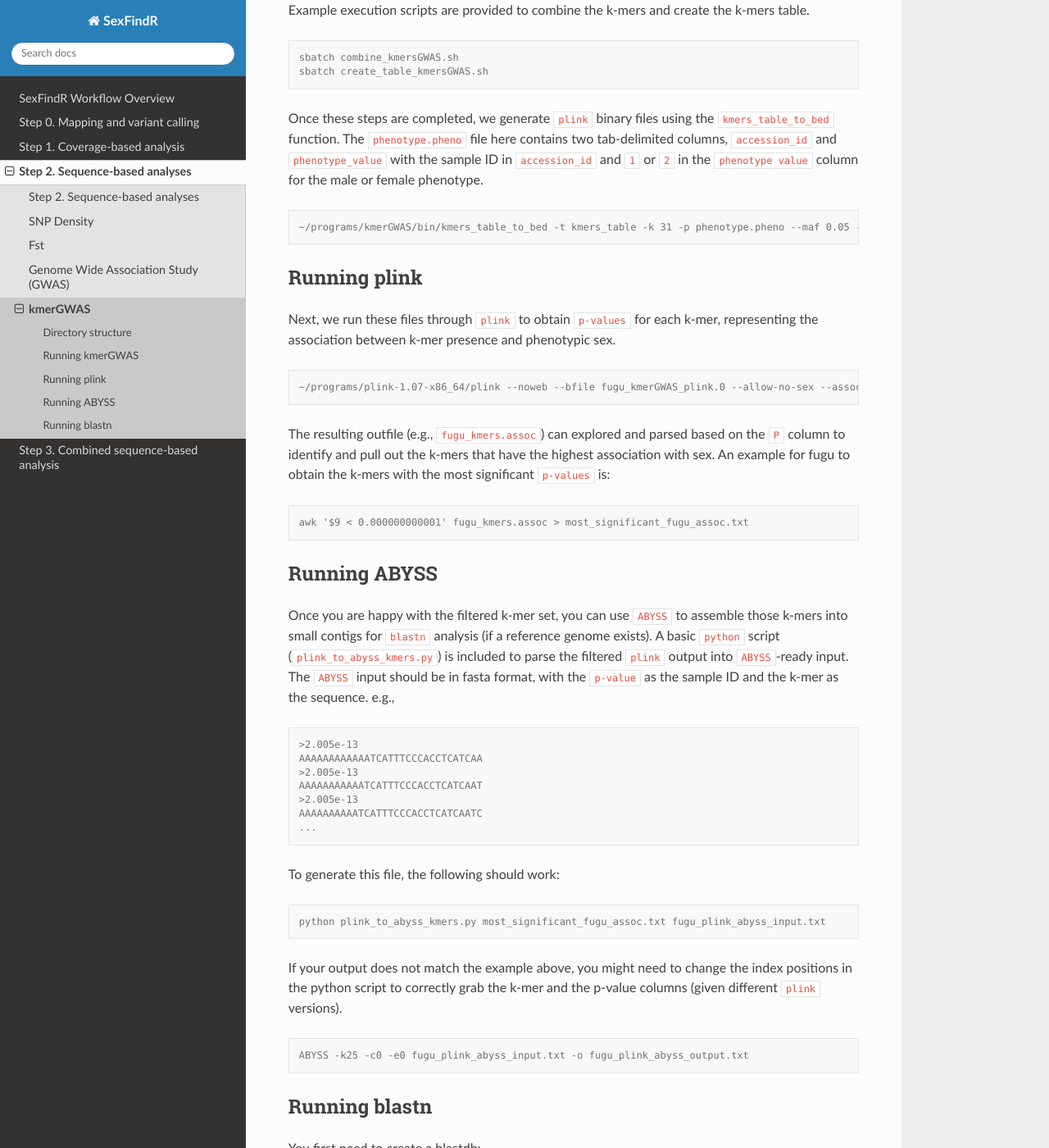
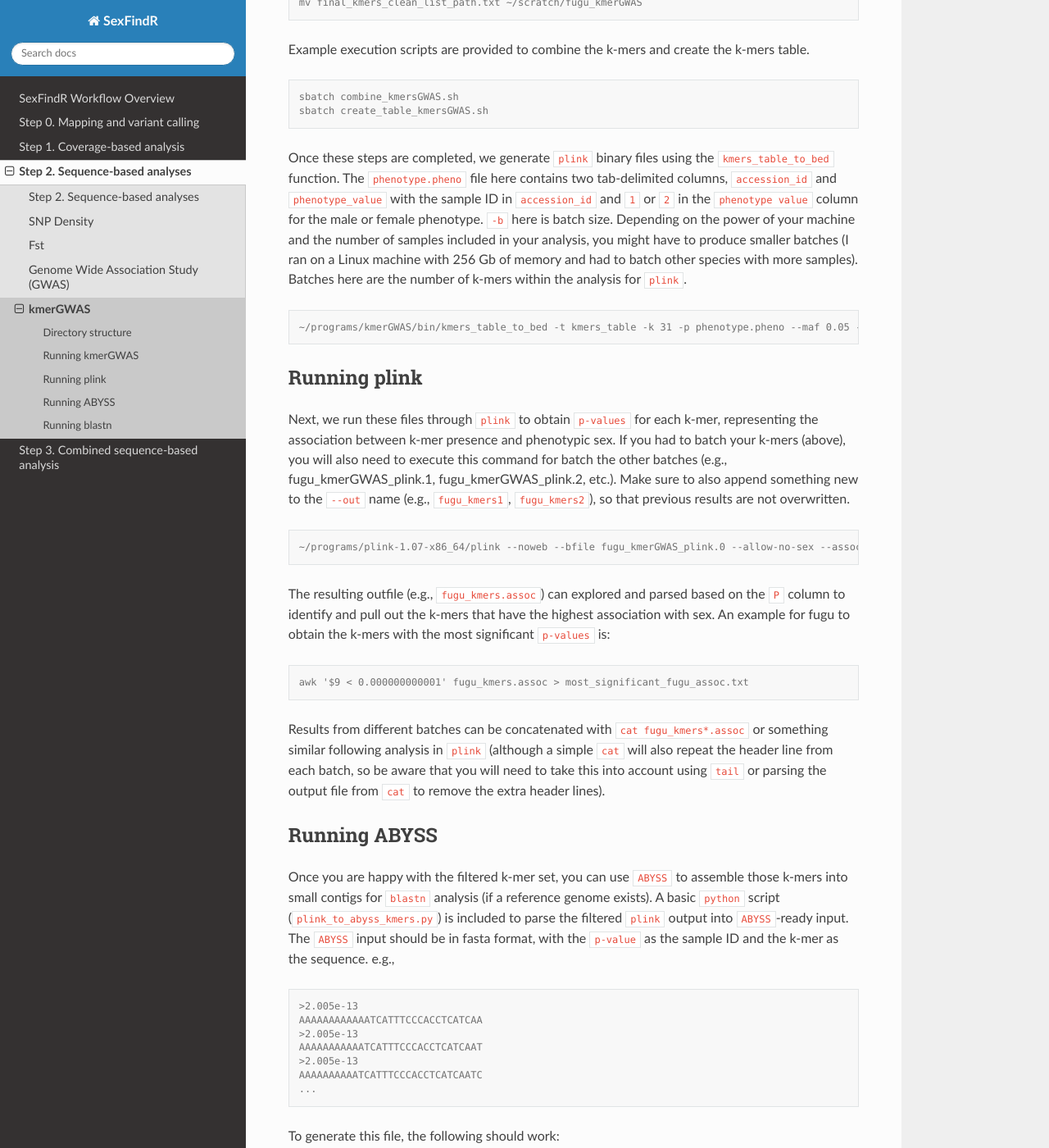
Before and after one commit to phil-grayson/SexFindR, a Sphinx documentation site: the page built from docs/source/kmerGWAS.rst, in a window 1280 px wide and 1400 px high, scrolled down 1727 px. Shown: the whole window at 82% size. Built offline with Sphinx 7.4.7 and the Read the Docs theme 2.0.0, drawn with Linux system fonts in a browser that asks for light colours; some of the changed text lies outside the part shown.

Commit message:
updates to files and docs

```diff
--- a/docs/source/Fst.rst
+++ b/docs/source/Fst.rst
@@ -11,4 +11,4 @@ Example command
 
     vcftools --gzvcf biallelic_filtered_PASS_fugu_14M_13F.vcf.gz --weir-fst-pop snpDen_males.txt --weir-fst-pop snpDen_females.txt --out biallelic_fst
 
-Here, we make use of the same ``snpDen_males.txt`` and ``snpDen_females.txt`` reference files to indicate which samples are phenotypically male and female.
+Here, we make use of the same ``snpDen_males.txt`` and ``snpDen_females.txt`` reference files from the SNP Density step to assign individuals to their correct "population".
--- a/docs/source/SNP Density.rst
+++ b/docs/source/SNP Density.rst
@@ -2,7 +2,7 @@
 SNP Density
 ===========
 
-In nascent sex-linked sequences, we would expect to see differences in overall SNP density between males and females due to Y reads still mapping to the X. This is due to the divergent evolutionary trajectories of the X and Y following recombination suppression on the Y. SNP density can identify regions where male or female-specific SNPs are still segregating within their respective populations.
+In nascent sex-linked sequences, we would expect to see differences in overall SNP density between males and females due to Y reads still mapping to the X (or W to the Z). This is due to the divergent evolutionary trajectories of the X and Y following recombination suppression on the Y. SNP density can identify regions where male or female-specific SNPs are still segregating within their respective populations.
 
 This analysis requires ``vcftools`` and ``R``.
 
--- a/docs/source/Step 1. Coverage-based analysis.rst
+++ b/docs/source/Step 1. Coverage-based analysis.rst
@@ -19,4 +19,4 @@ Note that you will need to modify ``run_difcover.sh`` to have a proper path for
     chmod u+rwx samtools_Modaldepth.sh
     for file in $(ls *q.bam); do ./samtools_Modaldepth.sh $file; done
 
-Once you have a modal depth for each sample you are interested in, ``AC`` is modal (coverage of sample 2 / modal coverage of sample 1). Of note, I have found that although this works well for some samples, others report a modal depth of 1, which is not helpful for determining ``AC``. In these cases, I have have mixed success simply using the ratio of the ``bam`` file sizes for ``AC``. This can be dialed in after the analysis as well by plotting and examining the center of the distribution (which should lie at 0 for autosomes if ``AC`` is properly set).
+Once you have a modal depth for each sample you are interested in, ``AC`` is (modal coverage of sample 2 / modal coverage of sample 1). Of note, I have found that although this works well for some samples, others report a modal depth of 1, which is not helpful for determining ``AC``. In these cases, I have have mixed success simply using the ratio of the ``bam`` file sizes for ``AC``. This can be dialed in after the analysis as well by plotting and examining the center of the distribution (which should lie at 0 for autosomes if ``AC`` is properly set).
--- a/docs/source/kmerGWAS.rst
+++ b/docs/source/kmerGWAS.rst
@@ -9,18 +9,18 @@ After testing a few other k-mer association algorithms as well as a number of sp
 Directory structure
 -------------------
 
-``kmerGWAS`` requires a specific directory structure and requires a number of individual commands be run in a particular order. This is presented below, but more information can be found in the kmerGWAS manual here (https://github.com/voichek/kmersGWAS/blob/master/manual.pdf).
+``kmerGWAS`` requires a specific directory structure and has many separate steps. These are presented below, but more information can be found in the kmerGWAS manual here (https://github.com/voichek/kmersGWAS/blob/master/manual.pdf).
 
 Generally, you want the following:
 
 1. Files present in a top level directory
 2. Individual directories created within the top level directory corresponding to the base name of each sample (e.g., top level directory contains ``SRR8585991_1.fastq.gz``, ``SRR8585991_2.fastq.gz``, and the ``SRR8585991`` directory)
-3. Within the base name subdirectories, there are execution scripts and an ``input_files.txt`` file that contains the paths to the ``fastq`` files (e.g., ``../SRR8585991_1.fastq.gz`` and ``../SRR8585991_2.fastq.gz`` each on their own line).
+3. Within the base name subdirectories (e.g., ``SRR8585991``), there are execution scripts and an ``input_files.txt`` file that contains the paths to the ``fastq`` files (e.g., ``../SRR8585991_1.fastq.gz`` and ``../SRR8585991_2.fastq.gz`` each on their own line).
 
 Running kmerGWAS
 ----------------
 
-The following is a set of example commands to set up the directory structure for the fugu samples, but these will need to be made specific to your file names, path, etc. Many of these steps were executed on a SLURM system and the execution scripts will need to be modified to match your system as well. This process begins with the ``fastq`` files and the execution scripts in the ``fugu_kmerGWAS`` directory.
+The following is a set of example commands to set up the directory structure for the fugu samples, but these will need to be made specific to your file names, path, etc. Many of these steps were executed on a SLURM system and the execution scripts will need to be modified to match your system as well. This process begins with the ``fastq`` files and one copy of each of the execution scripts in the top level (``fugu_kmerGWAS``) directory. All commands are executed from that top level directory. I have included an example of all necessary text files in the GitHub repository to check against as well.
 
 .. code-block:: console
 
@@ -57,7 +57,7 @@ Example execution scripts are provided to combine the k-mers and create the k-me
     sbatch combine_kmersGWAS.sh
     sbatch create_table_kmersGWAS.sh
 
-Once these steps are completed, we generate ``plink`` binary files using the ``kmers_table_to_bed`` function. The ``phenotype.pheno`` file here contains two tab-delimited columns, ``accession_id`` and ``phenotype_value`` with the sample ID in ``accession_id`` and ``1`` or ``2`` in the ``phenotype value`` column for the male or female phenotype.
+Once these steps are completed, we generate ``plink`` binary files using the ``kmers_table_to_bed`` function. The ``phenotype.pheno`` file here contains two tab-delimited columns, ``accession_id`` and ``phenotype_value`` with the sample ID in ``accession_id`` and ``1`` or ``2`` in the ``phenotype value`` column for the male or female phenotype. ``-b`` here is batch size. Depending on the power of your machine and the number of samples included in your analysis, you might have to produce smaller batches (I ran on a Linux machine with 256 Gb of memory and had to batch other species with more samples). Batches here are the number of k-mers within the analysis for ``plink``.
 
 .. code-block:: console
 
@@ -66,7 +66,7 @@ Once these steps are completed, we generate ``plink`` binary files using the ``k
 Running plink
 -------------
 
-Next, we run these files through ``plink`` to obtain ``p-values`` for each k-mer, representing the association between k-mer presence and phenotypic sex.
+Next, we run these files through ``plink`` to obtain ``p-values`` for each k-mer, representing the association between k-mer presence and phenotypic sex. If you had to batch your k-mers (above), you will also need to execute this command for batch the other batches (e.g., fugu_kmerGWAS_plink.1, fugu_kmerGWAS_plink.2, etc.). Make sure to also append something new to the ``--out`` name (e.g., ``fugu_kmers1``, ``fugu_kmers2``), so that previous results are not overwritten.
 
 .. code-block:: console
 
@@ -77,6 +77,8 @@ The resulting outfile (e.g., ``fugu_kmers.assoc``) can explored and parsed based
 .. code-block:: console
 
     awk '$9 < 0.000000000001' fugu_kmers.assoc > most_significant_fugu_assoc.txt
+
+Results from different batches can be concatenated with ``cat fugu_kmers*.assoc`` or something similar following analysis in ``plink`` (although a simple ``cat`` will also repeat the header line from each batch, so be aware that you will need to take this into account using ``tail`` or parsing the output file from ``cat`` to remove the extra header lines).
 
 Running ABYSS
 -------------
@@ -99,7 +101,7 @@ To generate this file, the following should work:
 
     python plink_to_abyss_kmers.py most_significant_fugu_assoc.txt fugu_plink_abyss_input.txt
 
-If your output does not match the example above, you might need to change the index positions in the python script to correctly grab the k-mer and the p-value columns (given different ``plink`` versions).
+If your output does not match the example above, you might need to change the index positions in the python script to correctly grab the k-mer and the p-value columns (given different ``plink`` versions). This input file is then run through ABYSS to assemble small contigs.
 
 .. code-block:: console
 
@@ -107,6 +109,8 @@ If your output does not match the example above, you might need to change the in
 
 Running blastn
 --------------
+
+If you have a reference genome, you might be interested in where the enriched k-mers map to. The easiest way to check this is through a ``blastn`` analysis.
 
 You first need to create a blastdb:
 
@@ -120,4 +124,4 @@ Then you can run blastn:
 
     blastn -query fugu_plink_abyss_output.txt -db GCF_901000725.2_fTakRub1.2_genomic.fna -outfmt 6
 
-The output file from blastn will provide top candidate regions for each contig that was assembled from the k-mers. In the case of fugu, there are only 4 contigs that all blast to NC_042303.1, but in poplar and the golden monkey, these blast outputs were parsed with an ``R`` script (e.g., ``poplar_kmerGWAS_blast_results.R``) to visualize which genomic regions the sex-assocaited k-mers map to.
+The output file from blastn will provide top candidate regions for each contig that was assembled from the k-mers. In the case of fugu, there are only 4 contigs that all blast to NC_042303.1, but in poplar and the golden monkey, these blast outputs were parsed with an ``R`` script (e.g., ``poplar_kmerGWAS_blast_results.R``) to visualize which genomic regions the sex-assocaited k-mers map to. This script and the necessary input files have been included in the GitHub repo for poplar.
```
Also changed, not shown: other parts of docs/source/Fst.rst (+1 -1 lines), docs/source/GWAS.rst (+4 -4 lines), docs/source/Step 0. Mapping and variant calling.rst (+5 -5 lines), 8 other files.
